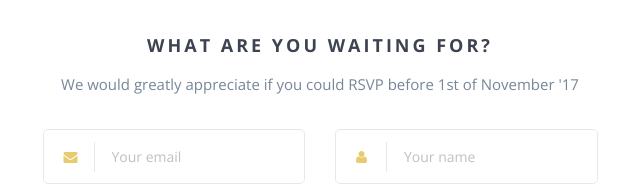
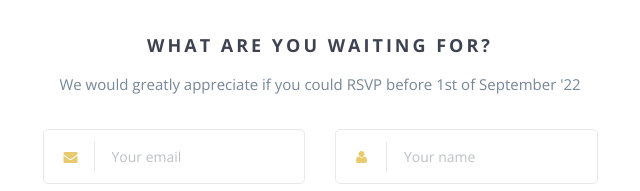
Before and after one commit to bluey86/NicTrish2022, a website: page index.html in a window 1280 px wide. Shown: the part 2912-3103 px from the top of the page, 320-960 px from the left. Drawn offline with nearby package versions, Linux system fonts and the light colour scheme; a script that the page names is missing; files whose address does not match are found by name.

Commit message:
Update index.html

```diff
--- a/index.html
+++ b/index.html
@@ -422,7 +422,7 @@
         <div class="row">
             <div class="col-md-6 col-md-offset-3">
                 <h3>What are you waiting for?</h3>
-                <p>We would greatly appreciate if you could RSVP before 1st of November '17</p>
+                <p>We would greatly appreciate if you could RSVP before 1st of September '22</p>
 
                 <!-- <form action="https://getform.io/f/026b6d39-499b-4fab-ac2b-c76fd689f6df" method="POST">
                     <input type="text" name="name">
```
